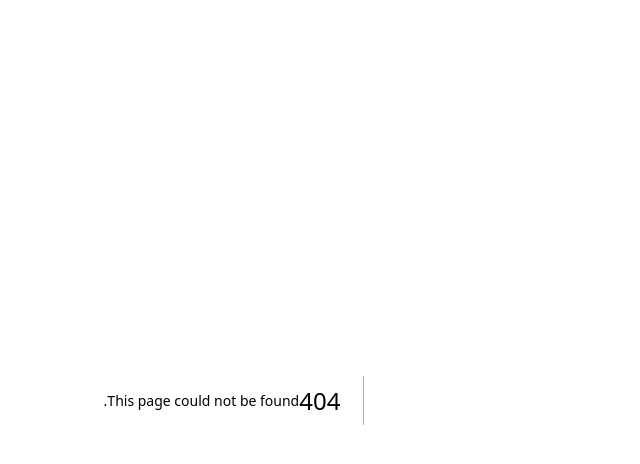
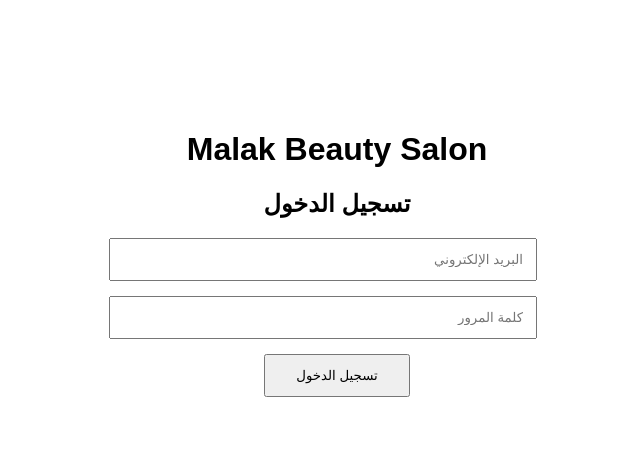
Before and after one commit to mgmi202211-lgtm/malak-beauty-salon, a Next.js app: page /login in a window 1280 px wide. Before the commit this address had no page. Shown: the top 464 px of the page, without its empty margins (438-1078 px from the left). Built offline with nearby package versions, Linux system fonts and the light colour scheme; no server answers.

Commit message:
Add login page with authentication functionality

```diff
--- /dev/null
+++ b/app/login/page.js
@@ -0,0 +1,65 @@
+"use client";
+
+import { useState } from "react";
+import { supabase } from "../../lib/supabase";
+
+export default function LoginPage() {
+  const [email, setEmail] = useState("");
+  const [password, setPassword] = useState("");
+  const [message, setMessage] = useState("");
+
+  async function handleLogin(e) {
+    e.preventDefault();
+    setMessage("جاري تسجيل الدخول...");
+
+    const { error } = await supabase.auth.signInWithPassword({
+      email,
+      password
+    });
+
+    if (error) {
+      setMessage(error.message);
+    } else {
+      window.location.href = "/";
+    }
+  }
+
+  return (
+    <main dir="rtl" style={{
+      maxWidth: "400px",
+      margin: "80px auto",
+      padding: "30px",
+      fontFamily: "Arial",
+      textAlign: "center"
+    }}>
+      <h1>Malak Beauty Salon</h1>
+      <h2>تسجيل الدخول</h2>
+
+      <form onSubmit={handleLogin}>
+        <input
+          type="email"
+          placeholder="البريد الإلكتروني"
+          value={email}
+          onChange={(e) => setEmail(e.target.value)}
+          required
+          style={{ width: "100%", padding: "12px", marginBottom: "15px" }}
+        />
+
+        <input
+          type="password"
+          placeholder="كلمة المرور"
+          value={password}
+          onChange={(e) => setPassword(e.target.value)}
+          required
+          style={{ width: "100%", padding: "12px", marginBottom: "15px" }}
+        />
+
+        <button type="submit" style={{ padding: "12px 30px" }}>
+          تسجيل الدخول
+        </button>
+      </form>
+
+      <p>{message}</p>
+    </main>
+  );
+}
```
